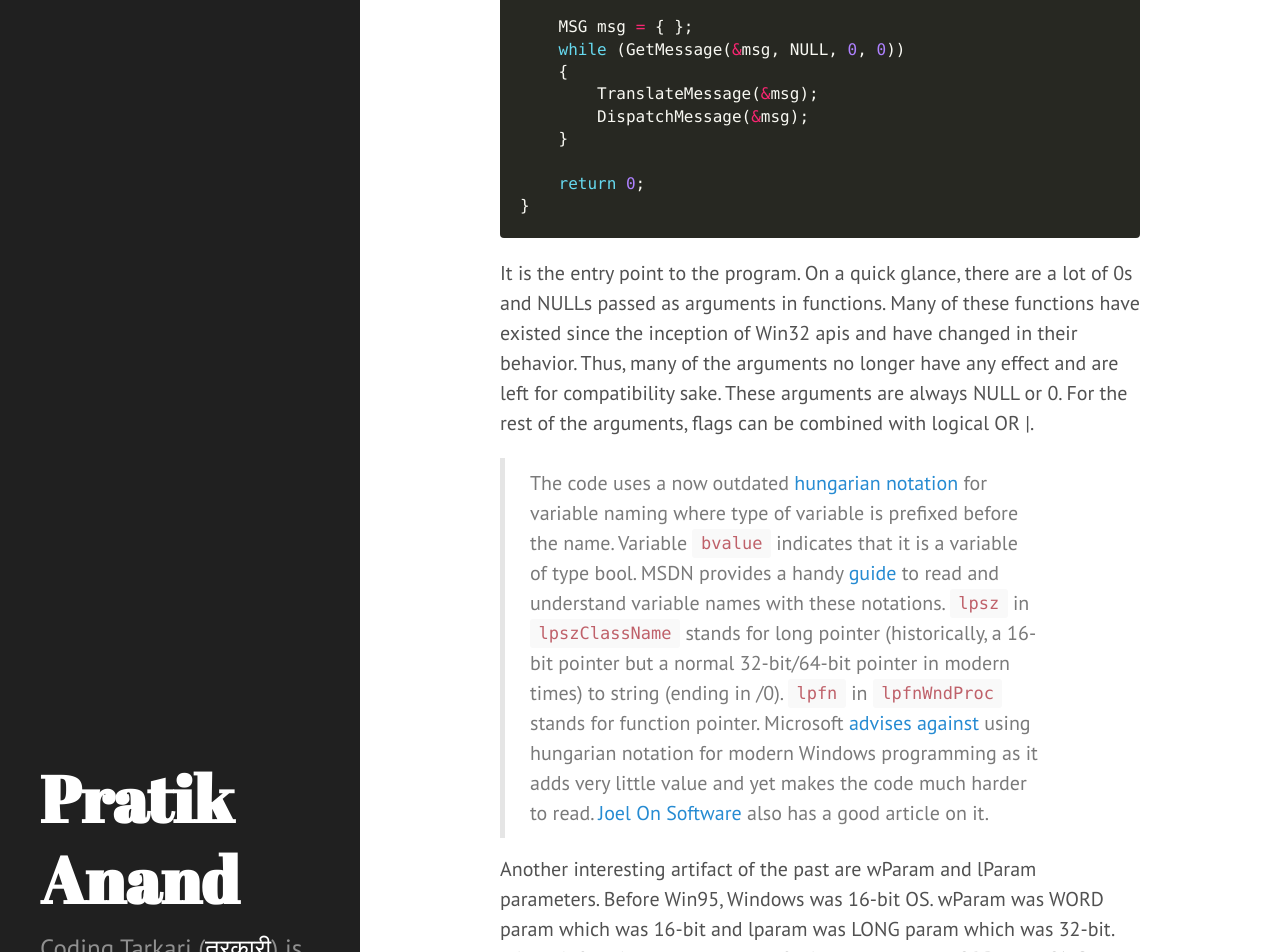
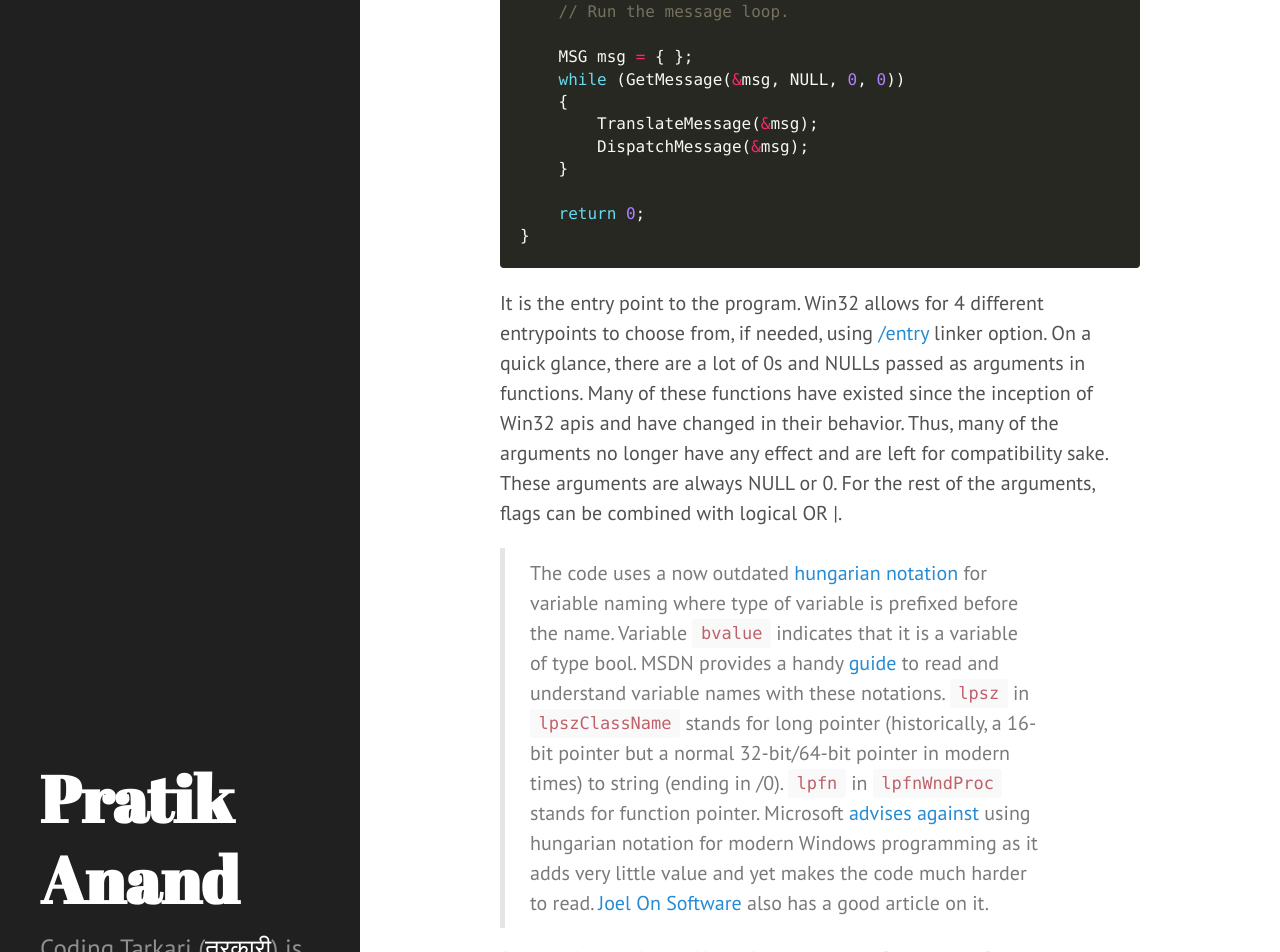
Before and after one commit to pratikone/pratikone.github.io, a Jekyll site: the page built from _posts/2020-06-07-anatomy-of-windows-hello-world.md, in a window 1280 px wide and 1400 px high, scrolled down 6279 px. Shown: the top 952 px of the window. Built offline with Jekyll 4.4.1, drawn with Linux system fonts in a browser that asks for light colours; some of the changed text lies outside the part shown.

Commit message:
fixed more errors

````diff
--- a/_posts/2020-06-07-anatomy-of-windows-hello-world.md
+++ b/_posts/2020-06-07-anatomy-of-windows-hello-world.md
@@ -23,7 +23,7 @@ int main()
 }
 ```
 
-That is pretty straight-forward. You call the IO header, entry point is main() and it calls cout function in std namespace which prints hello world. Compare it to Win32 hello world.
+That is pretty straight-forward. You have the IO header, entry point is main() and it calls cout in std namespace which prints hello world. Compare it to Win32 hello world. This code is directly from official [MSDN Win32 hello world](https://docs.microsoft.com/en-us/windows/win32/learnwin32/windows-hello-world-sample) tutorial series presented unchanged.
 
 ## Windows hello world
 
@@ -175,10 +175,10 @@ int WINAPI wWinMain(HINSTANCE hInstance, HINSTANCE, PWSTR pCmdLine, int nCmdShow
     return 0;
 }
 ```
-It is the entry point to the program.  On a quick glance, there are a lot of 0s and NULLs passed as arguments in functions. Many of these functions have existed since the inception of Win32 apis and have changed in their behavior. Thus, many of the arguments no longer have any effect and are left for compatibility sake. These arguments are always NULL or 0. For the rest of the arguments, flags can be combined with logical OR |.
+It is the entry point to the program. Win32 allows for 4 different entrypoints to choose from, if needed, using [/entry](https://docs.microsoft.com/en-us/cpp/build/reference/entry-entry-point-symbol?view=vs-2019) linker option. On a quick glance, there are a lot of 0s and NULLs passed as arguments in functions. Many of these functions have existed since the inception of Win32 apis and have changed in their behavior. Thus, many of the arguments no longer have any effect and are left for compatibility sake. These arguments are always NULL or 0. For the rest of the arguments, flags can be combined with logical OR |.
 > The code uses a now outdated [hungarian notation](https://en.wikipedia.org/wiki/Hungarian_notation) for variable naming where type of variable is prefixed before the name. Variable `bvalue` indicates that it is a variable of type bool. MSDN provides a handy [guide](https://docs.microsoft.com/en-us/windows/win32/stg/coding-style-conventions) to read and understand variable names with these notations. `lpsz` in `lpszClassName` stands for long pointer (historically, a 16-bit pointer but a normal 32-bit/64-bit pointer in modern times) to string (ending in /0). `lpfn` in `lpfnWndProc` stands for function pointer. Microsoft [advises against](https://docs.microsoft.com/en-us/dotnet/standard/design-guidelines/general-naming-conventions) using hungarian notation for modern Windows programming as it adds very little value and yet makes the code much harder to read. [Joel On Software](https://www.joelonsoftware.com/2005/05/11/making-wrong-code-look-wrong/) also has a good article on it.
 
-Another interesting artifact of the past are wParam and lParam parameters. Before Win95, Windows was 16-bit OS. wParam was WORD param which was 16-bit and lparam was LONG param which was 32-bit. With Win95,Windows moved to 32-bit era and both WORD and LONG are now 32-bit so there is no difference between wParam and lParam.
+Another interesting artifact of the past are wParam and lParam parameters. Before Win95, Windows was 16-bit OS. wParam was WORD param which was 16-bit and lparam was LONG param which was 32-bit. With Win95,Windows moved to 32-bit era and both WORD and LONG are now 32-bit (or 64-bit based on arch) so there is no difference between wParam and lParam.
 HINSTANCE is another once of these - handle to an instance. This [blogpost by Raymond Chen](https://devblogs.microsoft.com/oldnewthing/20050418-59/?p=35873) does a good job of explaining the reasoning behind it.
 
 ## Window of Windows - Hwnd (pronounced as H-wind)
````
Also changed, not shown: 1 other file.
